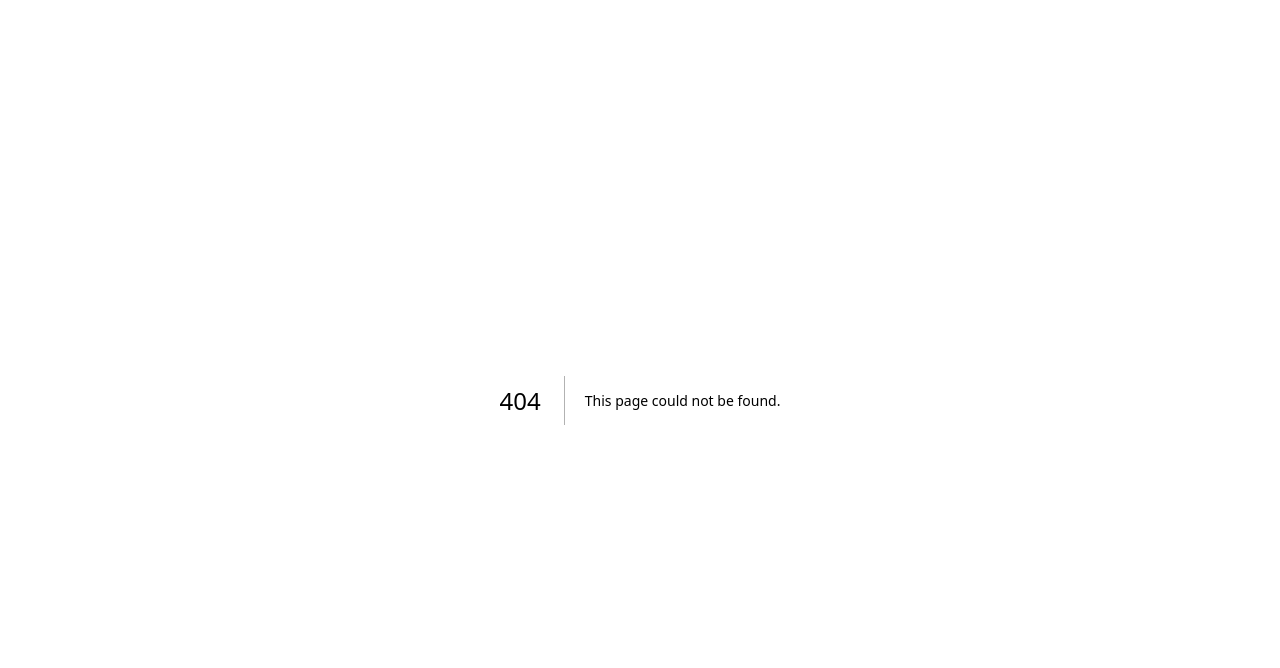
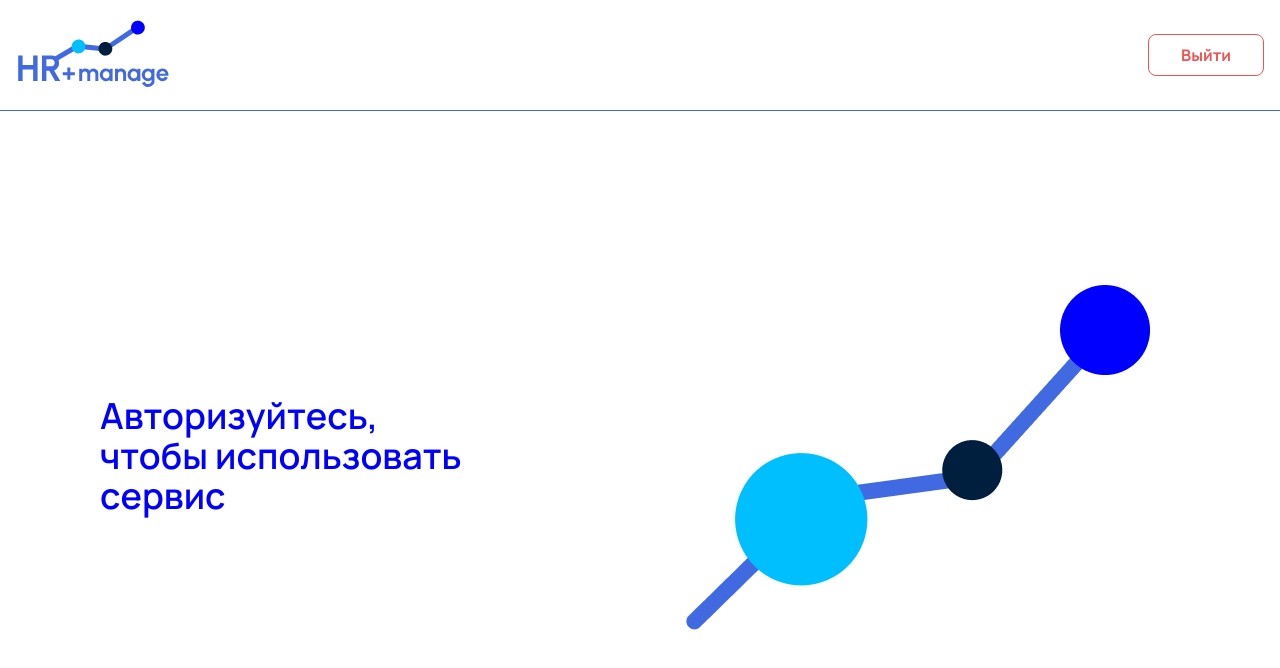
Before and after one commit to The73756/hr-manage, a Next.js app: page /login in a window 1280 px wide. Before the commit this address had no page. Shown: the top 668 px of the page. Built offline with nearby package versions, Linux system fonts and the light colour scheme.

Commit message:
add custom container

```diff
--- a/app/globals.css
+++ b/app/globals.css
@@ -33,4 +33,8 @@
   :root {
     --radius: 0.5rem;
   }
+
+  .custom-container {
+    @apply mx-auto px-4 max-w-[1112px] flex justify-between items-center gap-20 min-h-[calc(100vh-111px)];
+  }
 }
--- /dev/null
+++ b/app/login/page.tsx
@@ -0,0 +1,18 @@
+import { Header } from "@/components/header";
+import Image from "next/image";
+
+export default function Login() {
+  return (
+    <>
+      <Header />
+      <div className="custom-container">
+        <div className="flex flex-col gap-20">
+          <h1 className="max-w-[390px] font-semibold text-4xl text-blue">
+            Авторизуйтесь, чтобы использовать сервис
+          </h1>
+        </div>
+        <Image src="/img-1.png" alt="" aria-hidden width={530} height={404} />
+      </div>
+    </>
+  );
+}
```
Also changed, not shown: public/img-1.png (added).
